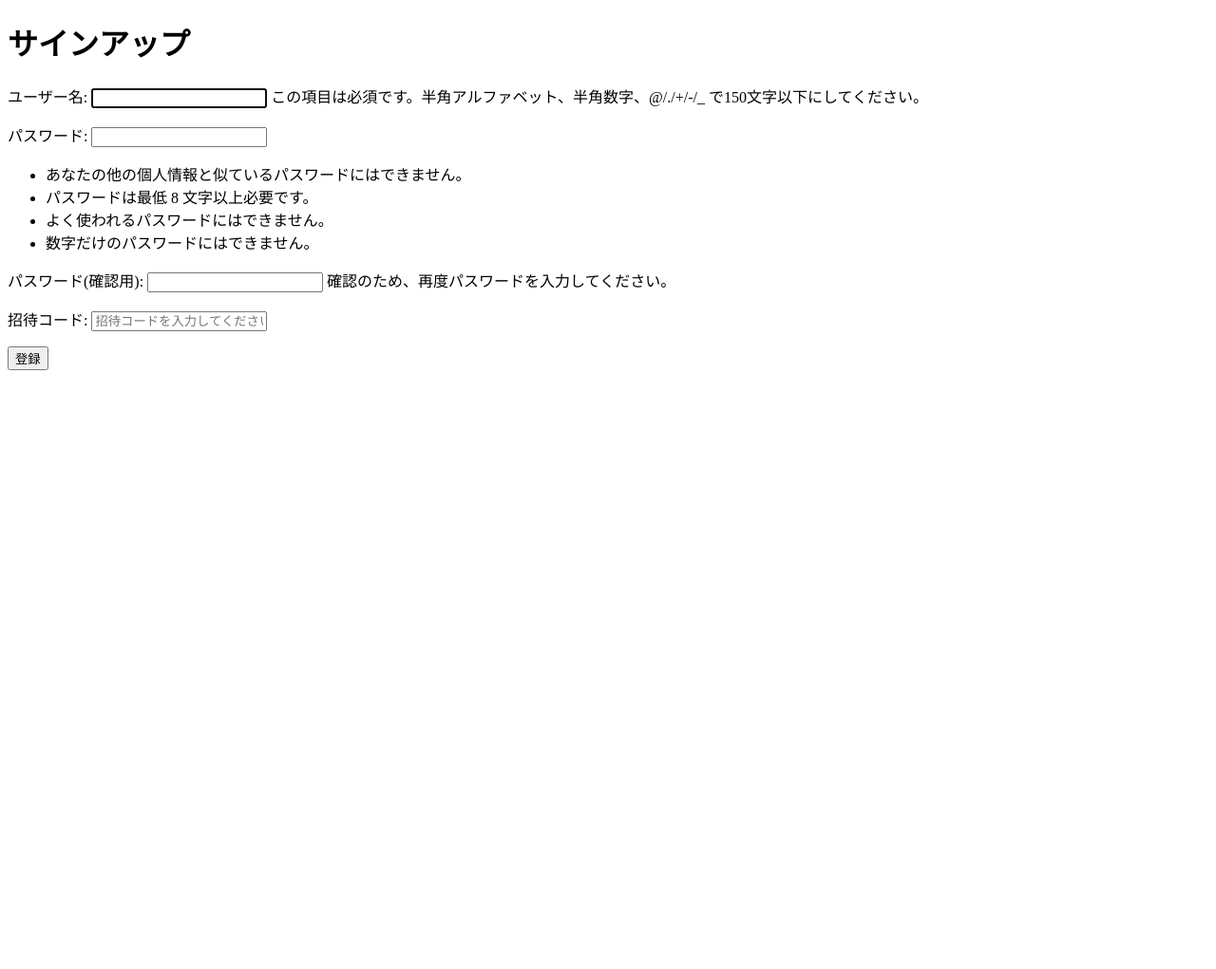
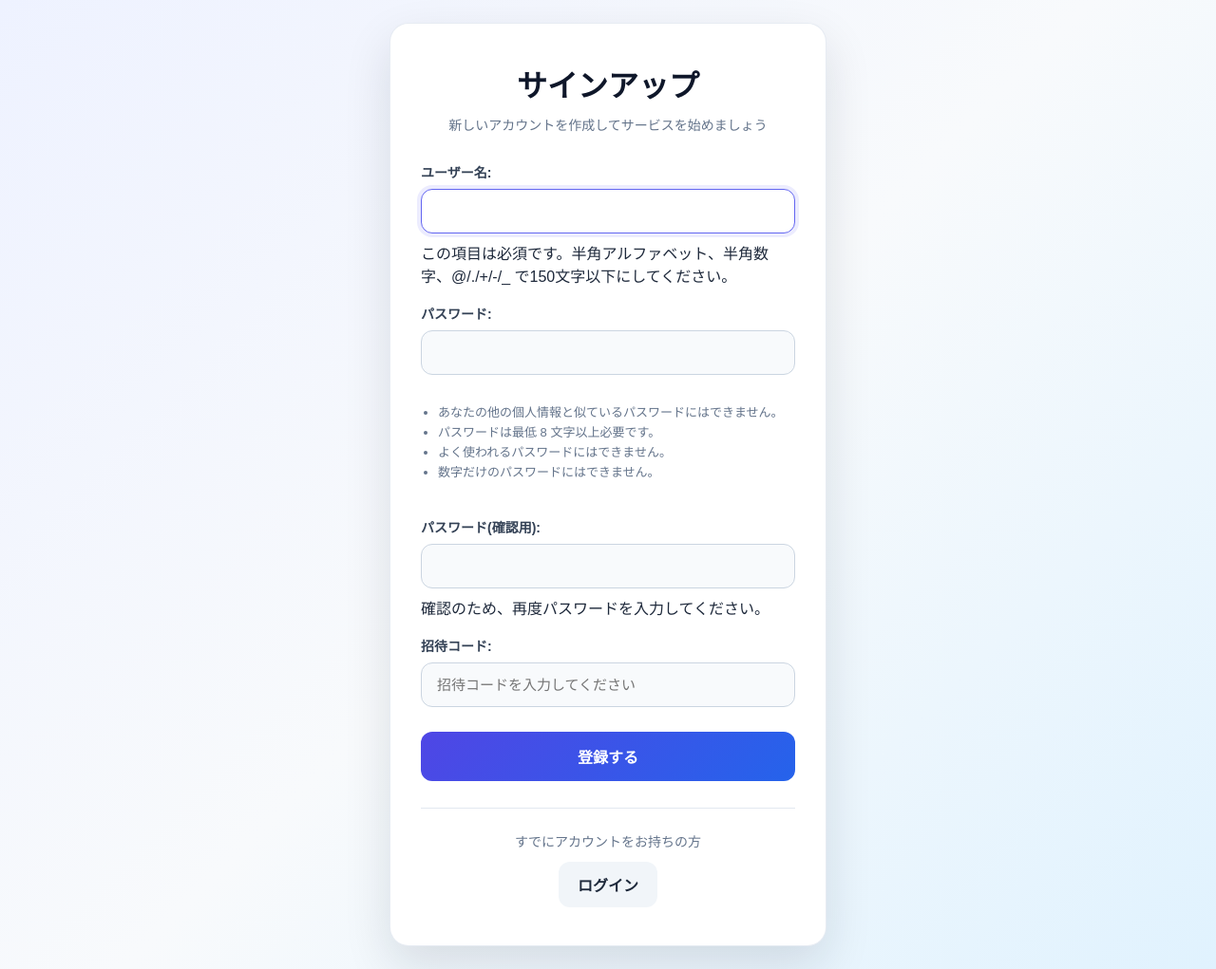
Before and after one commit to Aenu7393/ebay-support-system, a Django app: page /signup/ in a window 1280 px wide. Shown: the whole page at 95% size. Before the commit the page ends 390 px from the top, so only its background shows below. Run offline with Django 5.2, Linux system fonts and the light colour scheme.

Commit message:
signup.html design

```diff
--- /dev/null
+++ b/project_web/static/workweb/css/signup-css.css
@@ -0,0 +1,160 @@
+* {
+    box-sizing: border-box;
+    margin: 0;
+    padding: 0;
+}
+
+body {
+    font-family: "Hiragino Sans", "Yu Gothic", "Meiryo", sans-serif;
+    background: linear-gradient(135deg, #eef2ff 0%, #f8fafc 50%, #e0f2fe 100%);
+    min-height: 100vh;
+    color: #1e293b;
+}
+
+.signup-page {
+    min-height: 100vh;
+    display: flex;
+    align-items: center;
+    justify-content: center;
+    padding: 24px;
+}
+
+.signup-card {
+    width: 100%;
+    max-width: 460px;
+    background: #ffffff;
+    border-radius: 20px;
+    padding: 40px 32px;
+    box-shadow: 0 20px 50px rgba(15, 23, 42, 0.12);
+    border: 1px solid rgba(226, 232, 240, 0.8);
+}
+
+.signup-header {
+    text-align: center;
+    margin-bottom: 28px;
+}
+
+.signup-header h1 {
+    font-size: 32px;
+    margin-bottom: 10px;
+    color: #0f172a;
+}
+
+.signup-header p {
+    font-size: 14px;
+    color: #64748b;
+    line-height: 1.6;
+}
+
+.signup-form {
+    display: flex;
+    flex-direction: column;
+    gap: 18px;
+}
+
+.signup-form p {
+    display: flex;
+    flex-direction: column;
+    gap: 8px;
+}
+
+.signup-form label {
+    font-size: 14px;
+    font-weight: 600;
+    color: #334155;
+}
+
+.signup-form input {
+    width: 100%;
+    padding: 14px 16px;
+    border: 1px solid #cbd5e1;
+    border-radius: 12px;
+    font-size: 15px;
+    background-color: #f8fafc;
+    transition: all 0.2s ease;
+    outline: none;
+}
+
+.signup-form input:focus {
+    border-color: #6366f1;
+    background-color: #ffffff;
+    box-shadow: 0 0 0 4px rgba(99, 102, 241, 0.12);
+}
+
+.signup-form ul {
+    margin: 4px 0 0 18px;
+    color: #64748b;
+    font-size: 13px;
+    line-height: 1.6;
+}
+
+.signup-form .errorlist {
+    margin: 0 0 4px 18px;
+    color: #dc2626;
+    font-size: 13px;
+    line-height: 1.5;
+}
+
+.signup-submit-button {
+    margin-top: 8px;
+    width: 100%;
+    padding: 14px 16px;
+    border: none;
+    border-radius: 12px;
+    background: linear-gradient(135deg, #4f46e5, #2563eb);
+    color: white;
+    font-size: 16px;
+    font-weight: 700;
+    cursor: pointer;
+    transition: transform 0.15s ease, box-shadow 0.2s ease, opacity 0.2s ease;
+}
+
+.signup-submit-button:hover {
+    transform: translateY(-1px);
+    box-shadow: 0 12px 24px rgba(37, 99, 235, 0.22);
+}
+
+.signup-submit-button:active {
+    transform: translateY(0);
+    opacity: 0.95;
+}
+
+.login-section {
+    margin-top: 28px;
+    text-align: center;
+    border-top: 1px solid #e2e8f0;
+    padding-top: 24px;
+}
+
+.login-section p {
+    font-size: 14px;
+    color: #64748b;
+    margin-bottom: 12px;
+}
+
+.login-link-button {
+    display: inline-block;
+    text-decoration: none;
+    padding: 12px 20px;
+    border-radius: 12px;
+    background-color: #f1f5f9;
+    color: #1e293b;
+    font-weight: 700;
+    transition: background-color 0.2s ease, transform 0.15s ease;
+}
+
+.login-link-button:hover {
+    background-color: #e2e8f0;
+    transform: translateY(-1px);
+}
+
+@media (max-width: 480px) {
+    .signup-card {
+        padding: 32px 20px;
+        border-radius: 16px;
+    }
+
+    .signup-header h1 {
+        font-size: 28px;
+    }
+}
--- a/project_web/templates/work1/signup.html
+++ b/project_web/templates/work1/signup.html
@@ -2,14 +2,30 @@
 <html lang="ja">
 <head>
     <meta charset="UTF-8">
-    <title>登録</title>
+    <meta name="viewport" content="width=device-width, initial-scale=1.0">
+    <title>サインアップ</title>
+    {% load static %}
+    <link rel="stylesheet" href="{% static 'workweb/css/signup-css.css' %}">
 </head>
 <body>
-    <h1>サインアップ</h1>
-    <form method="POST">
-        {% csrf_token %}
-        {{ form.as_p }}
-        <button type="submit">登録</button>
-    </form>
+    <div class="signup-page">
+        <div class="signup-card">
+            <div class="signup-header">
+                <h1>サインアップ</h1>
+                <p>新しいアカウントを作成してサービスを始めましょう</p>
+            </div>
+
+            <form method="POST" class="signup-form">
+                {% csrf_token %}
+                {{ form.as_p }}
+                <button type="submit" class="signup-submit-button">登録する</button>
+            </form>
+
+            <div class="login-section">
+                <p>すでにアカウントをお持ちの方</p>
+                <a href="{% url 'login' %}" class="login-link-button">ログイン</a>
+            </div>
+        </div>
+    </div>
 </body>
 </html>
```
